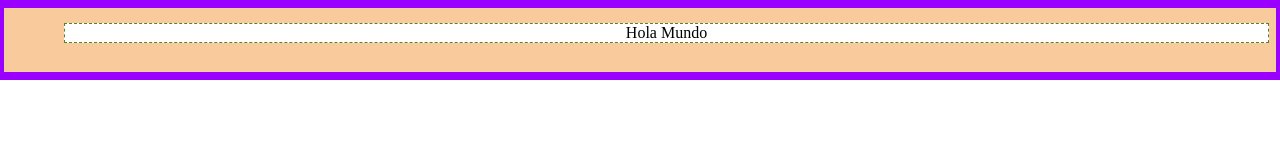
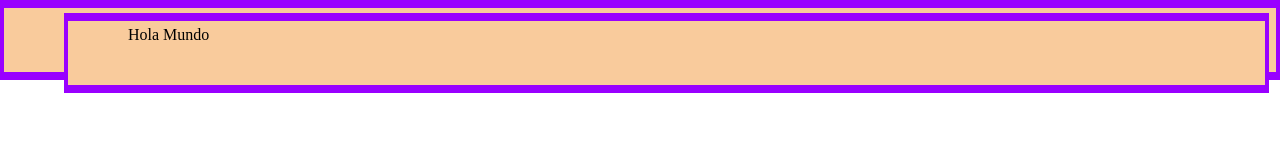
Before and after one commit to spectrecode/modelo_de_la_caja, a plain HTML site: page ej3-problema-box-model/Problema/index.html in a window 1280 px wide. Drawn offline with Linux system fonts and the light colour scheme.

Commit message:
solucionando

```diff
--- a/ej3-problema-box-model/Problema/index.html
+++ b/ej3-problema-box-model/Problema/index.html
@@ -4,11 +4,12 @@
 		<!--Completar codigo aqui-->
 		<link rel="stylesheet" type="text/css" href="css/main.css">
 		<link rel="shortcut icon" href="favicon.ico">
+		<title>Modelo de la caja</title>
 	</head>
 	<body>
 		<!--Completar codigo aqui-->
-		<div>
-			<p>Hola Mundo</p>
+		<div class="padre">
+			<div class="hijo">Hola Mundo</div>
 		</div>
 	</body>
 </html>
```
